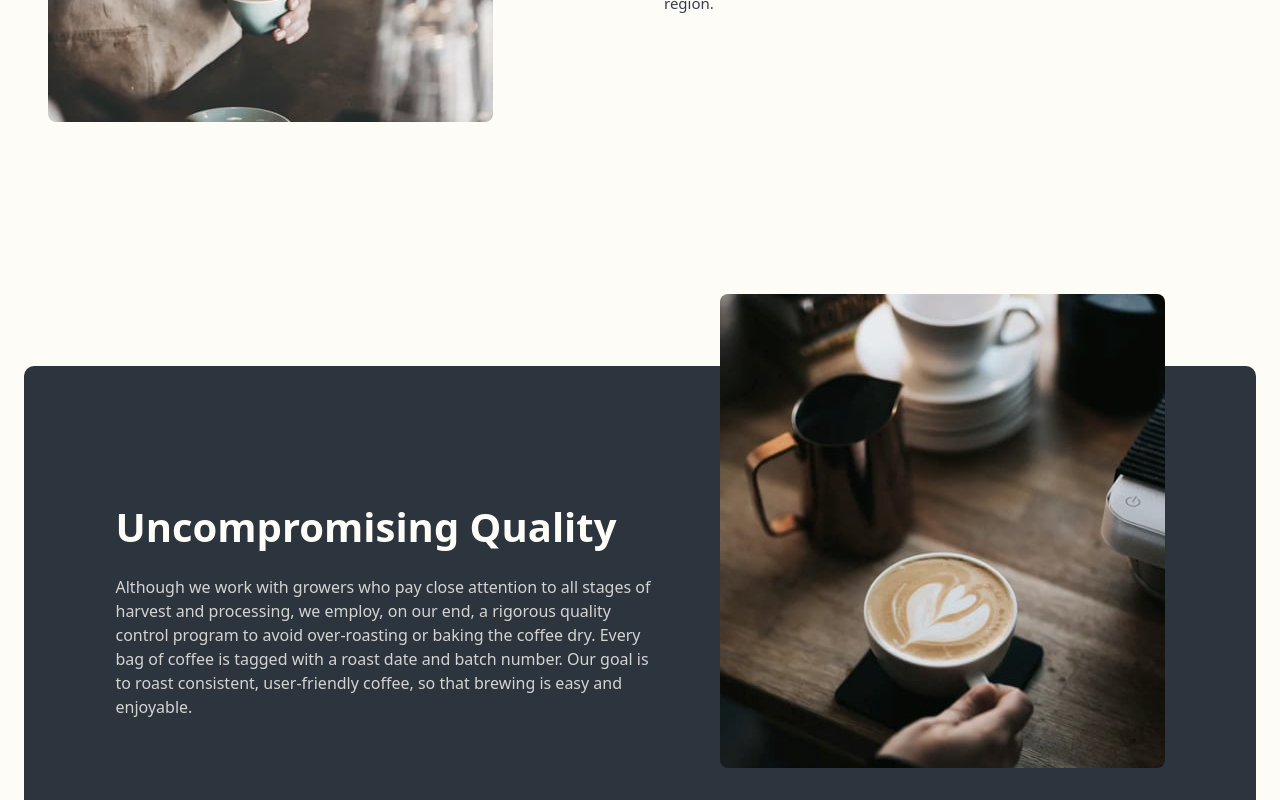
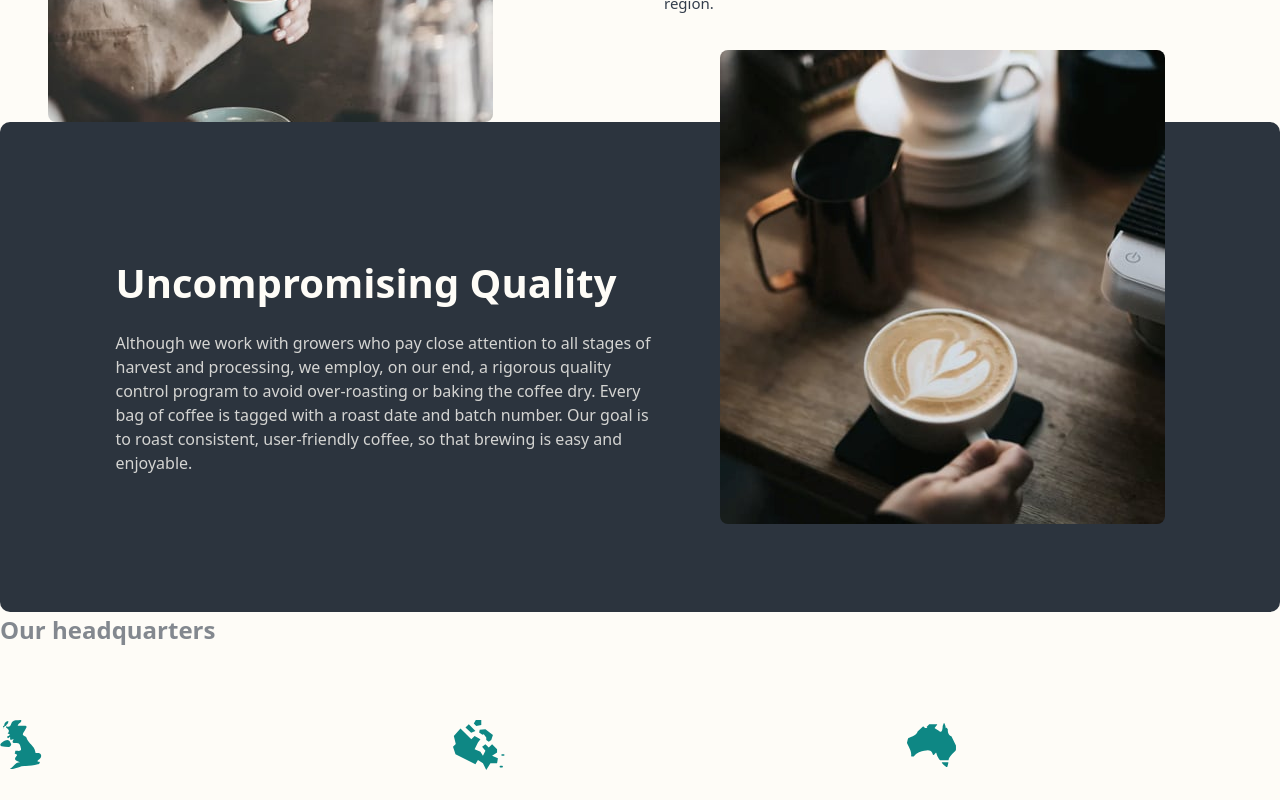
Before and after one commit to MadeByJax/coffeeroasters, a React (Vite) app: page /about in a window 1280 px wide. Shown: the part 1080-1880 px from the top of the page. Built offline with nearby package versions, Linux system fonts and the light colour scheme.

Commit message:
Refactor UncompromisingQuality component layout

```diff
--- a/src/components/UncompromisingQuality.jsx
+++ b/src/components/UncompromisingQuality.jsx
@@ -5,7 +5,7 @@ import desktopQuality from "/src/assets/about/desktop/image-quality.jpg";
 
 const UncompromisingQuality = () => {
   return (
-    <div className="container mx-auto px-6 mt-[198px] md:mt-[396px] lg:mt-[244px]">
+    <div className="">
       <div className="flex flex-col justify-center items-center lg:flex-row-reverse bg-2C343E rounded-[10px] px-6 md:px-12 pb-16 lg:py-[88px] gap-16">
         <img
           className="md:hidden h-full w-full object-cover object-center -mt-20 rounded-[8px]"
```
